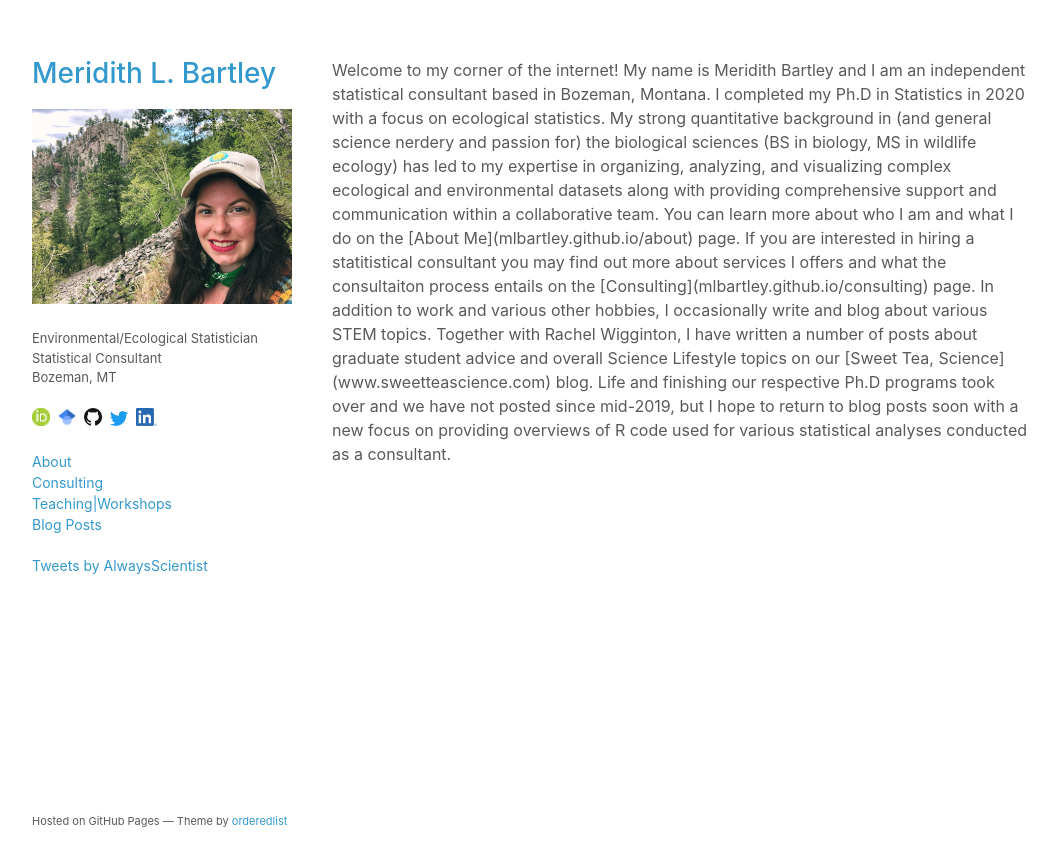
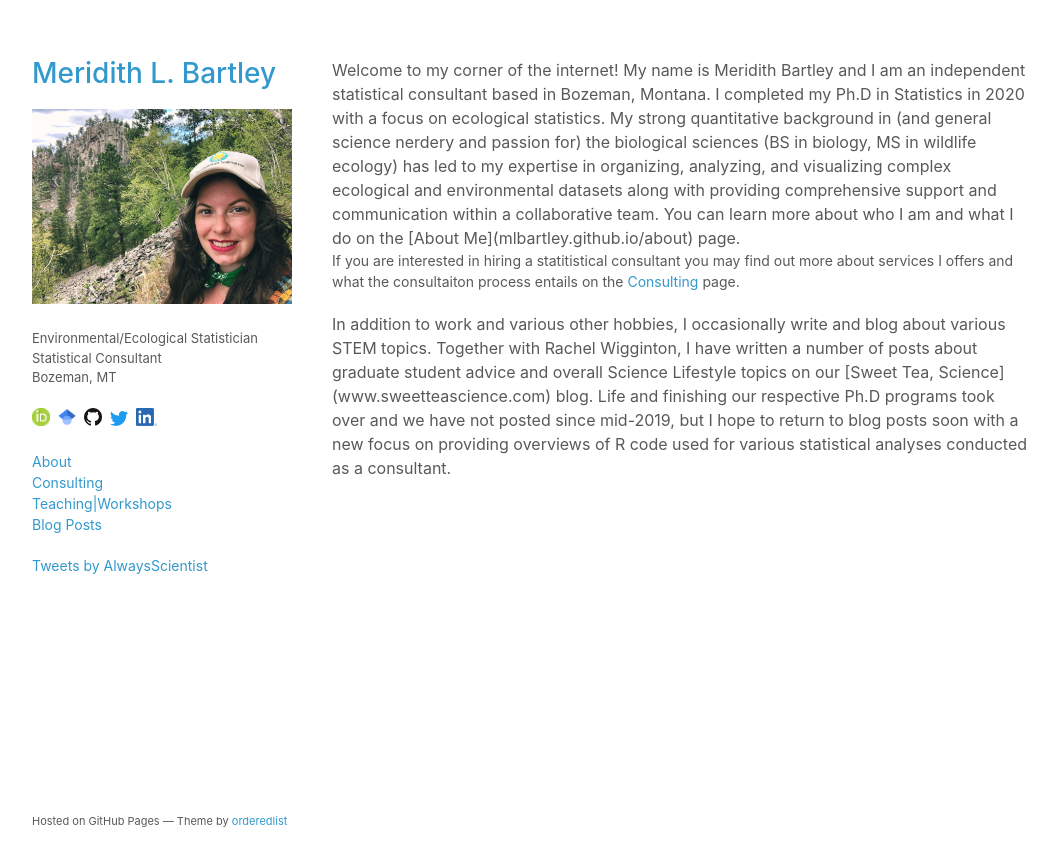
Before and after one commit to MLBartley/mlbartley.github.io, a Jekyll site: the page built from index.md, in a window 1280 px wide. Shown: the top 866 px of the page, without its empty margins (108-1165 px from the left). Built offline with Jekyll 4.4.1, drawn with Linux system fonts in a browser that asks for light colours; our own code applies the rules of GitHub Pages for plain Markdown files; comment, search, counter and statistics services are not loaded.

Commit message:
Update index.md

```diff
--- a/index.md
+++ b/index.md
@@ -1,5 +1,5 @@
 <font size = "3"> Welcome to my corner of the internet! My name is Meridith Bartley and I am an independent statistical consultant based in Bozeman, Montana. I completed my Ph.D in Statistics in 2020 with a focus on ecological statistics. My strong quantitative background in (and general science nerdery and passion for) the biological sciences (BS in biology, MS in wildlife ecology) has led to my expertise in organizing, analyzing, and visualizing complex ecological and environmental datasets along with providing comprehensive support and communication within a collaborative team. You can learn more about who I am and what I do on the [About Me](mlbartley.github.io/about) page. </font>
 
-<font size = "3"> If you are interested in hiring a statitistical consultant you may find out more about services I offers and what the consultaiton process entails on the [Consulting](mlbartley.github.io/consulting) page.  </font>
+If you are interested in hiring a statitistical consultant you may find out more about services I offers and what the consultaiton process entails on the [Consulting](mlbartley.github.io/consulting) page.
 
-<font size = "3"> In addition to work and various other hobbies, I occasionally write and blog about various STEM topics. Together with Rachel Wigginton, I have written a number of posts about graduate student advice and overall Science Lifestyle topics on our [Sweet Tea, Science](www.sweetteascience.com) blog. Life and finishing our respective Ph.D programs took over and we have not posted since mid-2019, but I hope to return to blog posts soon with a new focus on providing overviews of R code used for various statistical analyses conducted as a consultant. </font>
+<font size="3">In addition to work and various other hobbies, I occasionally write and blog about various STEM topics. Together with Rachel Wigginton, I have written a number of posts about graduate student advice and overall Science Lifestyle topics on our [Sweet Tea, Science](www.sweetteascience.com) blog. Life and finishing our respective Ph.D programs took over and we have not posted since mid-2019, but I hope to return to blog posts soon with a new focus on providing overviews of R code used for various statistical analyses conducted as a consultant.</font>
```
